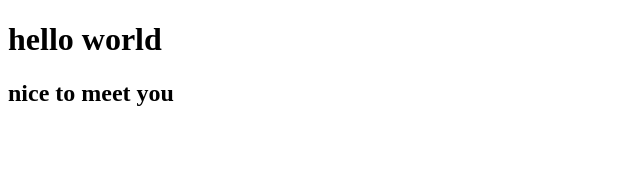
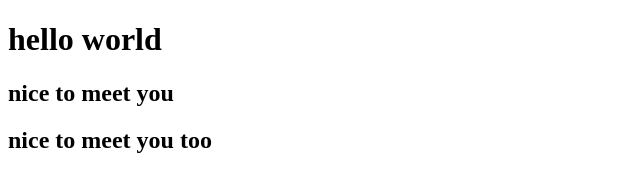
Before and after one commit to alvinashia/testrepo, a plain HTML site: page index.html in a window 1280 px wide. Shown: the whole page, without its empty margins (0-640 px from the left). Drawn offline with Linux system fonts and the light colour scheme.

Commit message:
add nice to meet you too

```diff
--- a/index.html
+++ b/index.html
@@ -11,6 +11,7 @@
 <body>
     <h1>hello world</h1>
     <h2>nice to meet you </h2>
+    <h2>nice to meet you too </h2>
 </body>
 
 </html>
```
